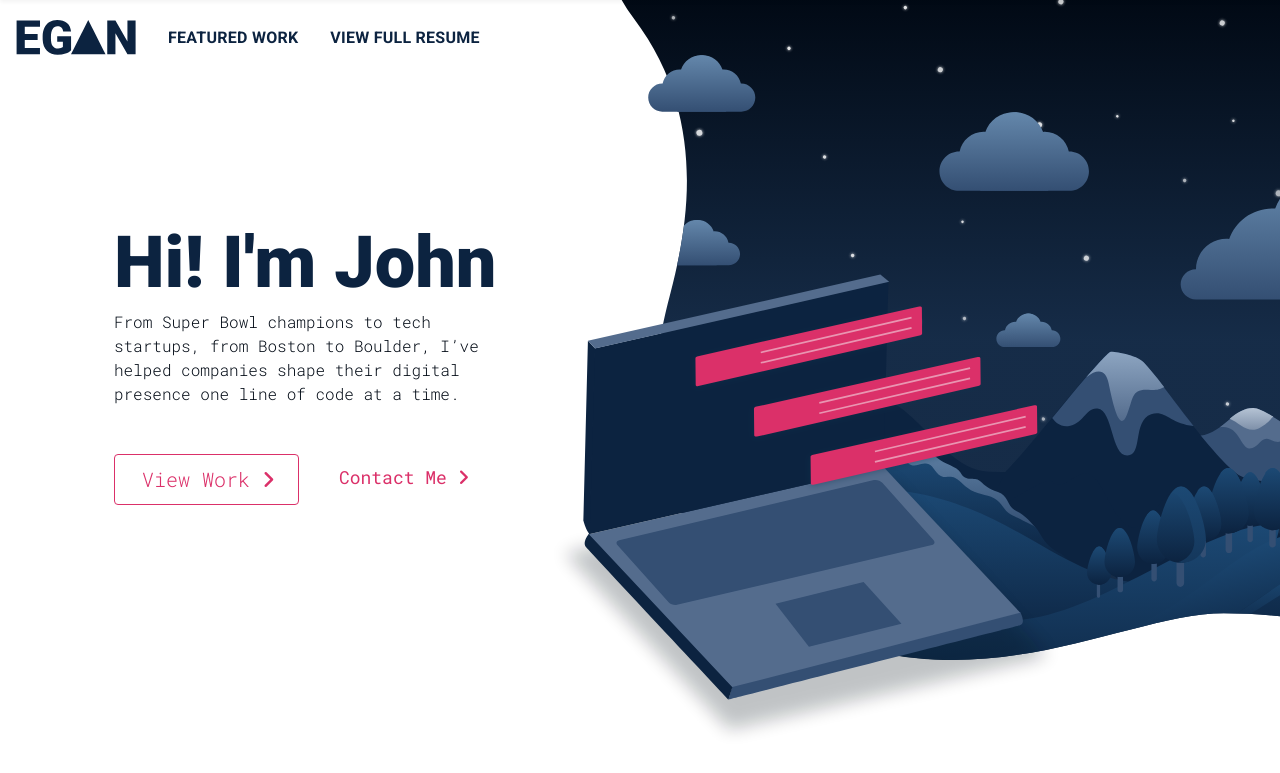
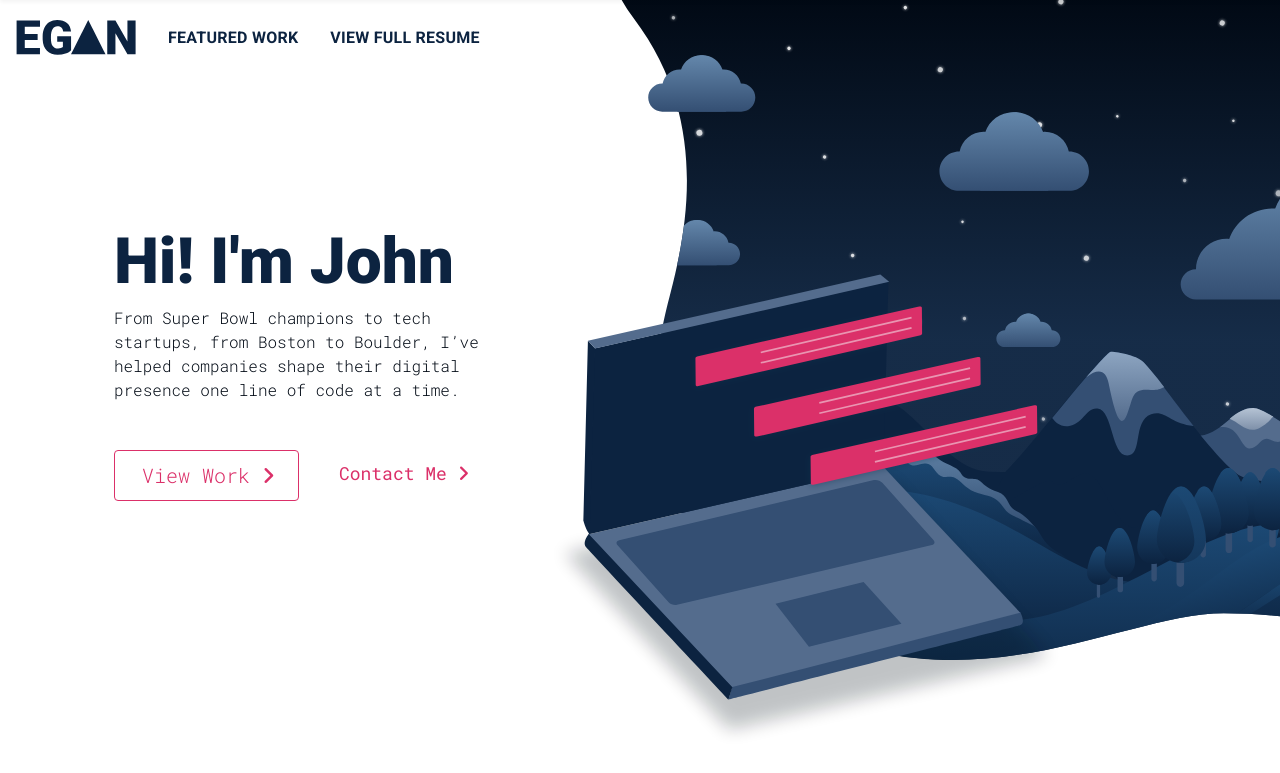
Before and after one commit to jegan3/jegan3.github.io, a Jekyll site: the page built from index.html, in a window 1280 px wide and 900 px high. Shown: the top 773 px of the window. Built offline with Jekyll 4.4.1, drawn with Linux system fonts in a browser that asks for light colours; nearby versions of some CDN libraries.

Commit message:
fixed hi i'm john header

```diff
--- a/assets/_sass/components/_nav.scss
+++ b/assets/_sass/components/_nav.scss
@@ -160,4 +160,8 @@
   .navbar {
     height: 80px;
   }
+
+  @media (max-width: 1275px) {
+    display: none;
+  }
 }
--- a/assets/_sass/pages/_index.scss
+++ b/assets/_sass/pages/_index.scss
@@ -15,6 +15,23 @@
 
 
 #hero {
+
+  .display-3 {
+
+    font-size: 4rem;
+
+    @media (max-width: 1260px) {
+      font-size: 3.75rem;
+    }
+
+    @media (max-width: 1080px) {
+      font-size: 3.3rem;
+    }
+
+
+
+
+  }
 
   .row {
 
@@ -48,6 +65,10 @@
   color: $pink;
   font-size: 18px;
   font-weight: 500;
+
+  @media (max-width: 1170px) {
+    display: none;
+  }
 
   &:hover {
     text-decoration:underline;
--- a/index.html
+++ b/index.html
@@ -22,7 +22,7 @@
 	<div class="col-lg-10 offset-lg-2">
 
 
-			<h1 class="display-3 mt-2">Hi! I'm John</h1>
+			<h1 class="display-3 mt-2">Hi! I'm John <span class="emoji wow wobble" data-wow-delay="10s">👋</span></h1>
 			<p>From Super Bowl champions to tech startups, from Boston to Boulder, I’ve helped companies shape their digital presence one line of code at a time.</p>
 			<p class="main-cta" ><a href="#patriots"><button type="button" class="btn btn-primary btn-lg btn-outline-pink">View Work <i class="fa fa-angle-right" aria-hidden="true"></i>
 			</button></a><a class="contact-anchor" href="#contact">Contact Me <i class="fa fa-angle-right" aria-hidden="true"></i></a></p>
```
